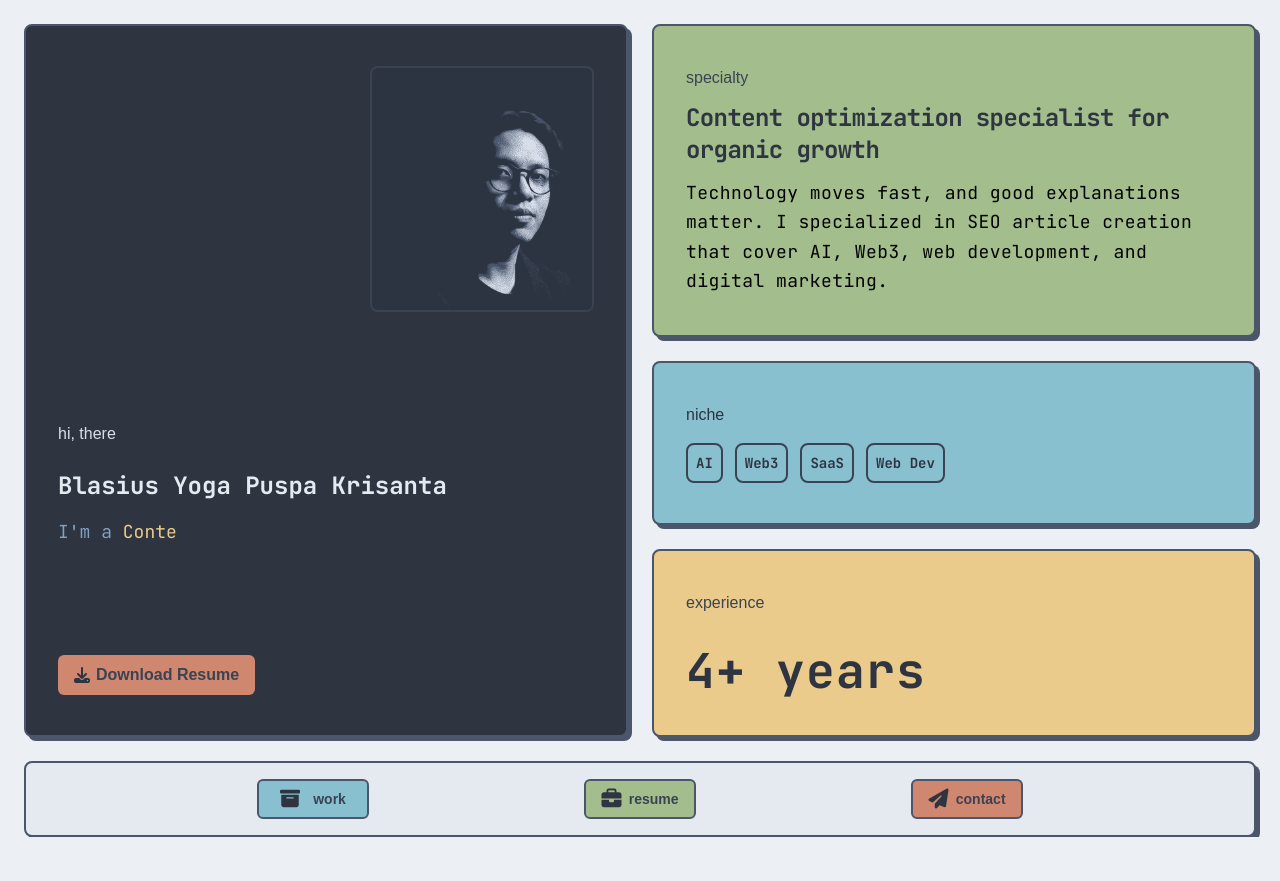
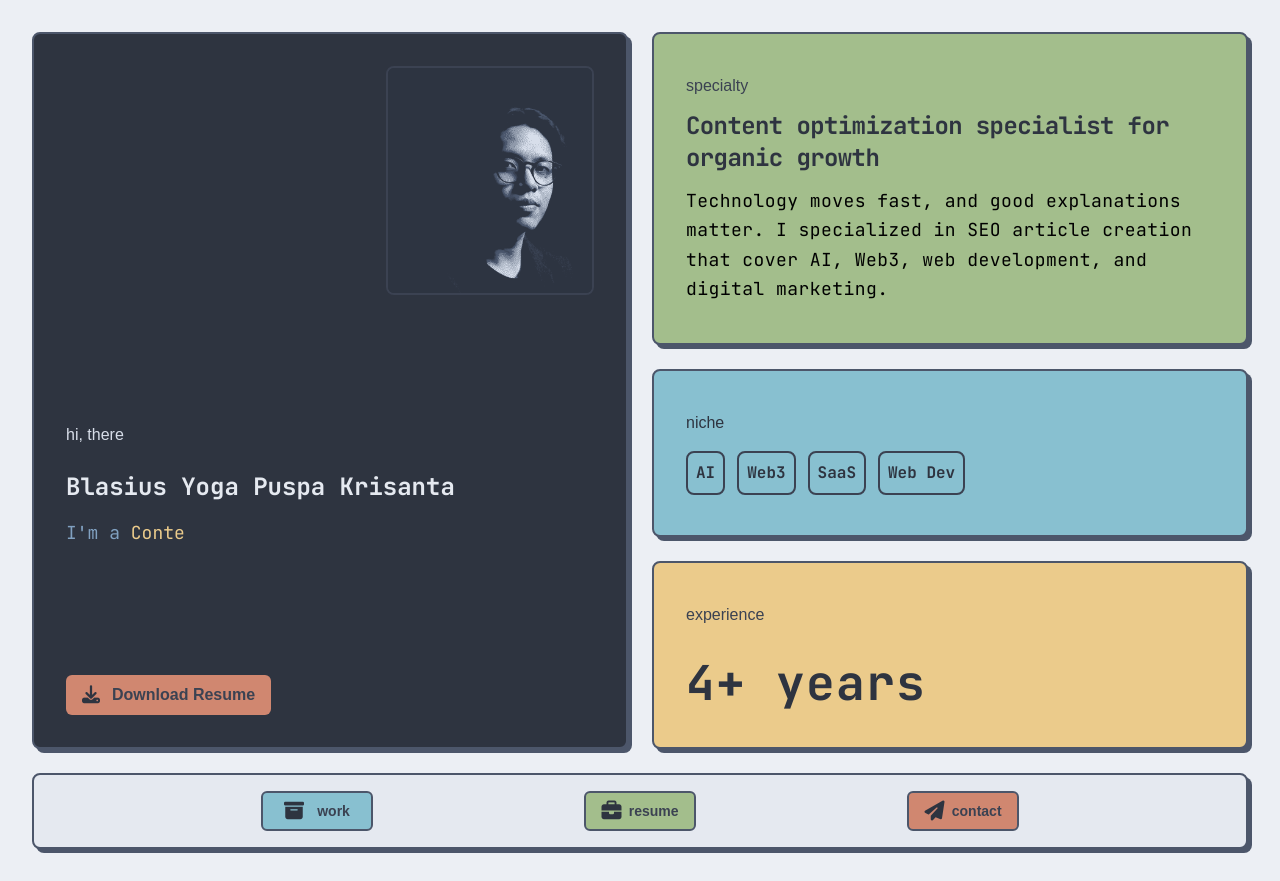
Before and after one commit to yogskr/seo-writing-portfolio, a React (Vite) app: page / in a window 1280 px wide. Before the commit the page ends 837 px from the top, so only its background shows below. Built offline with nearby package versions, Linux system fonts and the light colour scheme; a web font is replaced by a local one.

Commit message:
Modify styling

```diff
--- a/src/pages/home/Home.jsx
+++ b/src/pages/home/Home.jsx
@@ -4,21 +4,21 @@ import RotatingText from "../../components/rotating-text/RotatingText";
 
 export function Home() {
   return (
-    <div className="grid grid-cols-10 auto-rows-auto gap-4 md:gap-6 p-4 md:p-6 h-screen">
+    <div className="grid grid-cols-10 auto-rows-auto gap-4 md:gap-6 p-4 md:p-8 min-h-svh">
       {/* Hero Section */}
-      <header className="col-span-10 md:col-span-5 row-span-5 md:row-span-10 flex flex-col justify-between p-4 md:px-8 md:py-10 bg-pollar-night-nord0 border-2 border-solid border-pollar-night-nord3 rounded-lg shadow-small">
+      <header className="col-span-10 md:col-span-5 row-span-5 md:row-span-10 flex flex-col justify-between p-4 md:p-8 bg-pollar-night-nord0 border-2 border-solid border-pollar-night-nord3 rounded-lg shadow-small">
         <figure className="w-full h-fit rounded-lg col-start-2 flex justify-end">
           <img
             src={heroData.image}
             alt={heroData.title}
-            className="w-32 md:w-56 h-fit rounded-lg border-2 border-solid border-pollar-night-nord1"
+            className="w-28 md:w-52 h-fit rounded-lg border-2 border-solid border-pollar-night-nord1"
           />
         </figure>
         <div className="flex flex-col gap-2 md:gap-6">
           <h1 className="text-snow-storm-nord4 text-sm md:text-base font-cascadia-code">
             {heroData.title}
           </h1>
-          <div className="font-jetbrains-mono md:flex md:flex-col md:gap-4">
+          <div className="font-jetbrains-mono md:flex md:flex-col md:gap-4 mb-4 md:mb-0">
             <p className="text-snow-storm-nord5 font-bold text-lg md:text-2xl">
               {heroData.author}
             </p>
@@ -27,9 +27,9 @@ export function Home() {
             </p>
           </div>
         </div>
-        <div className="flex items-center gap-1.5 bg-aurora-nord12 w-fit px-2 py-1 md:px-4 md:py-2 rounded-md text-pollar-night-nord0 hover:bg-aurora-nord14 transition-colors">
+        <div className="flex items-center justify-center gap-1.5 md:gap-3 bg-aurora-nord12 w-fit px-2 py-1 md:px-4 md:py-2 rounded-md text-pollar-night-nord0 hover:bg-aurora-nord14 transition-colors">
           <i
-            className={`${heroData.downloadResume.icon} text-pollar-nord1`}
+            className={`${heroData.downloadResume.icon} text-pollar-nord1 md:text-lg`}
           ></i>
           <a
             href={heroData.downloadResume.link}
@@ -64,7 +64,7 @@ export function Home() {
           {homeData.niches.list.map((niche, index) => (
             <li
               key={index}
-              className="text-sm text-pollar-night-nord0 font-bold p-2 border-2 border-solid border-pollar-night-nord1 rounded-lg font-jetbrains-mono"
+              className="text-sm md:text-base text-pollar-night-nord0 font-bold p-2 border-2 border-solid border-pollar-night-nord1 rounded-lg font-jetbrains-mono"
             >
               {niche}
             </li>
```
